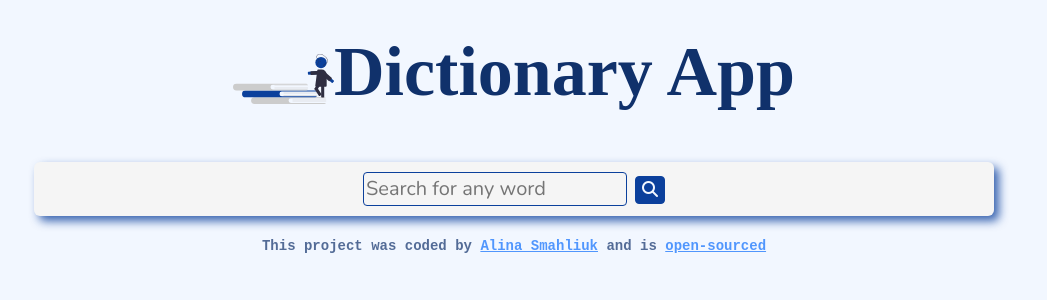
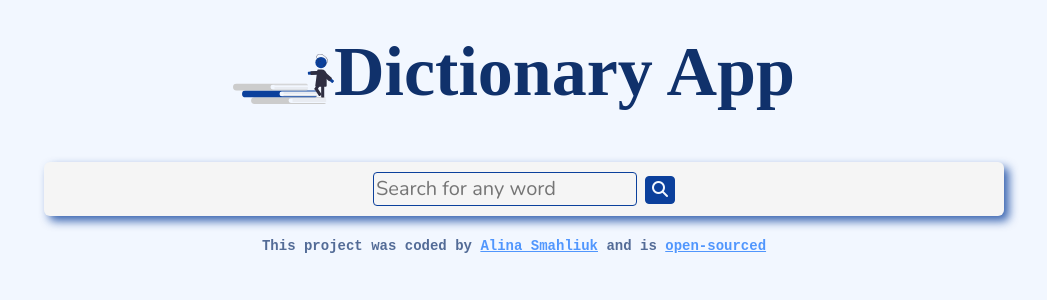
Before and after one commit to SmahliukAlina/dictionary-project, a React (Create React App) app: page / in a window 1280 px wide. Shown: the top 300 px of the page, without its empty margins (126-1173 px from the left). Built offline with nearby package versions, Linux system fonts and the light colour scheme; a web font is replaced by a local one.

Commit message:
Update Dictionary.css

```diff
--- a/src/Dictionary.css
+++ b/src/Dictionary.css
@@ -2,7 +2,7 @@
   font-family: "Nunito", sans-serif;
 }
 .Dictionary section {
-  margin: 10px 0;
+  margin: 10px 10px;
   background-color: whitesmoke;
   padding: 10px 40px;
   border-radius: 6px;
```
